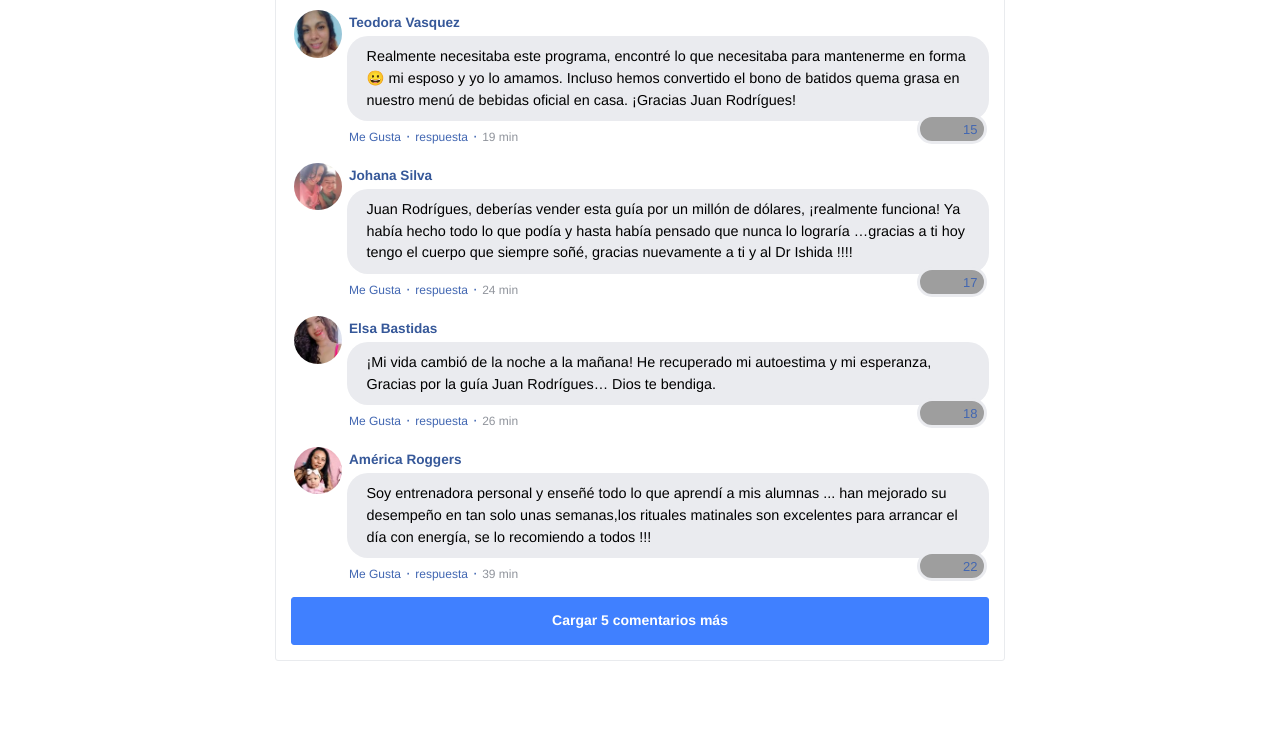
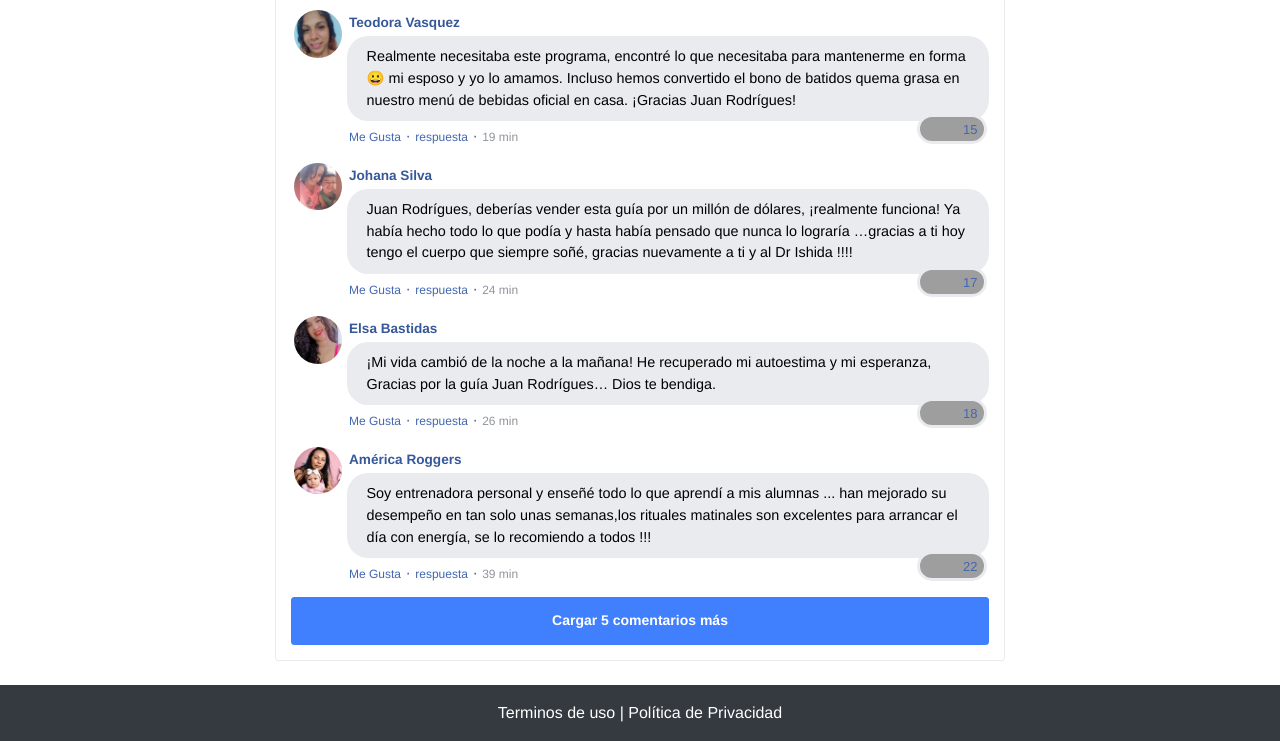
Before and after one commit to lucashrq21/massaludable.online, a plain HTML site: page index.html in a window 1280 px wide. Shown: the part 888-1629 px from the top of the page. Before the commit the page ends 1573 px from the top, so only its background shows below. Drawn offline with nearby package versions, Linux system fonts and the light colour scheme; grey boxes are pictures that could not be loaded; a script that the page names is missing.

Commit message:
Update index.html

```diff
--- a/index.html
+++ b/index.html
@@ -455,6 +455,11 @@ src="https://www.facebook.com/tr?id=527668748866688&ev=PageView&noscript=1"
         </div>
       </div>
     </section>
+
+       <footer class="bg-dark py-3 text-center">
+      <div class="text-white"><a href="termos.html" class="text-white">Terminos de uso</a> | <a href="privacidade.html" class="text-white">Política de Privacidad</a></div>
+    </footer>
+
     <script type="text/javascript">
       setTimeout(() => {document.getElementById("cta1").classList.remove("d-none")}, 1507000); // temporização da Call to Action (em milissegundos)
     </script>
```
